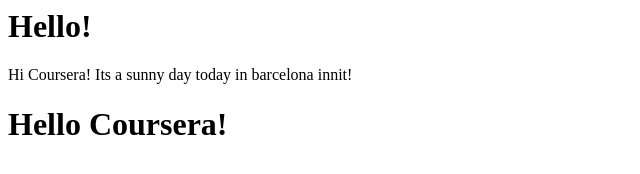
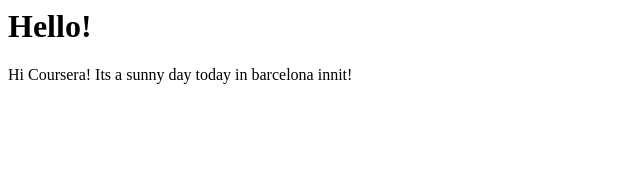
Before and after one commit to Jdesai69/coursera-test, a plain HTML site: page index.html in a window 1280 px wide. Shown: the whole page, without its empty margins (0-640 px from the left). Drawn offline with Linux system fonts and the light colour scheme.

Commit message:
Update index.html

```diff
--- a/index.html
+++ b/index.html
@@ -1,3 +1,2 @@
 <h1>Hello!</h1>
 Hi Coursera! Its a sunny day today in barcelona innit!
-<h1> Hello Coursera!</h1>
```
